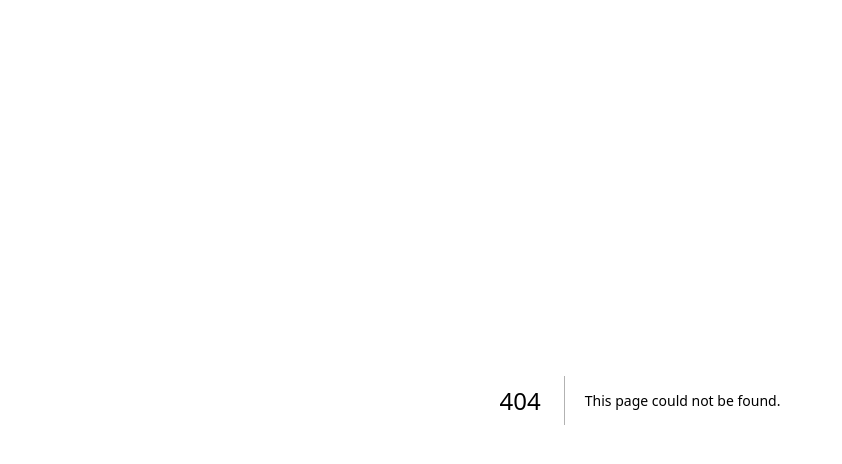
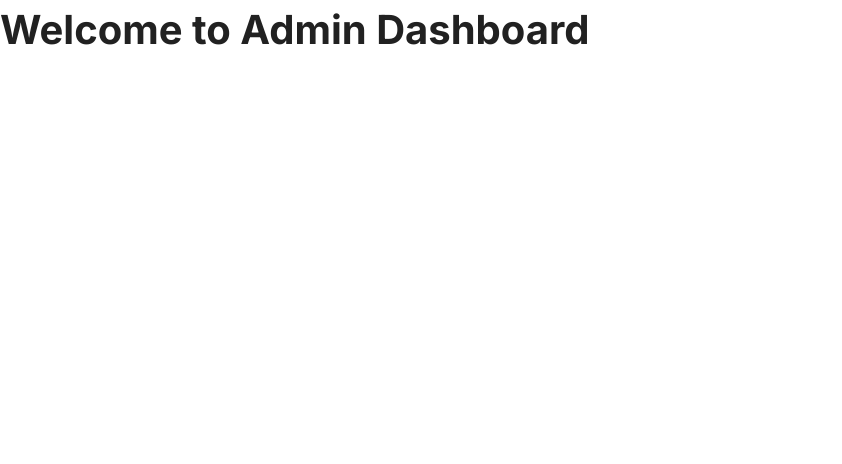
Before and after one commit to saurabh-ramgopal/wecureit_fe, a Next.js app: page /admin/dashboard in a window 1280 px wide. Before the commit this address had no page. Shown: the top 464 px of the page, without its empty margins (0-842 px from the left). Built offline with nearby package versions, Linux system fonts and the light colour scheme.

Commit message:
Restore admin dashboard files

```diff
--- /dev/null
+++ b/src/app/(protected)/admin/dashboard/page.tsx
@@ -0,0 +1,13 @@
+import React from 'react'
+
+
+type Props = {}
+
+const AdminDashboard = (props: Props) => {
+  return (
+      <div className="flex items-center justify-center min-h-screen">
+      <h1 className='text-2xl font-bold justify-center text-center align-center'>Welcome to Admin Dashboard</h1>
+      </div>
+  )
+}
+export default AdminDashboard;
```
